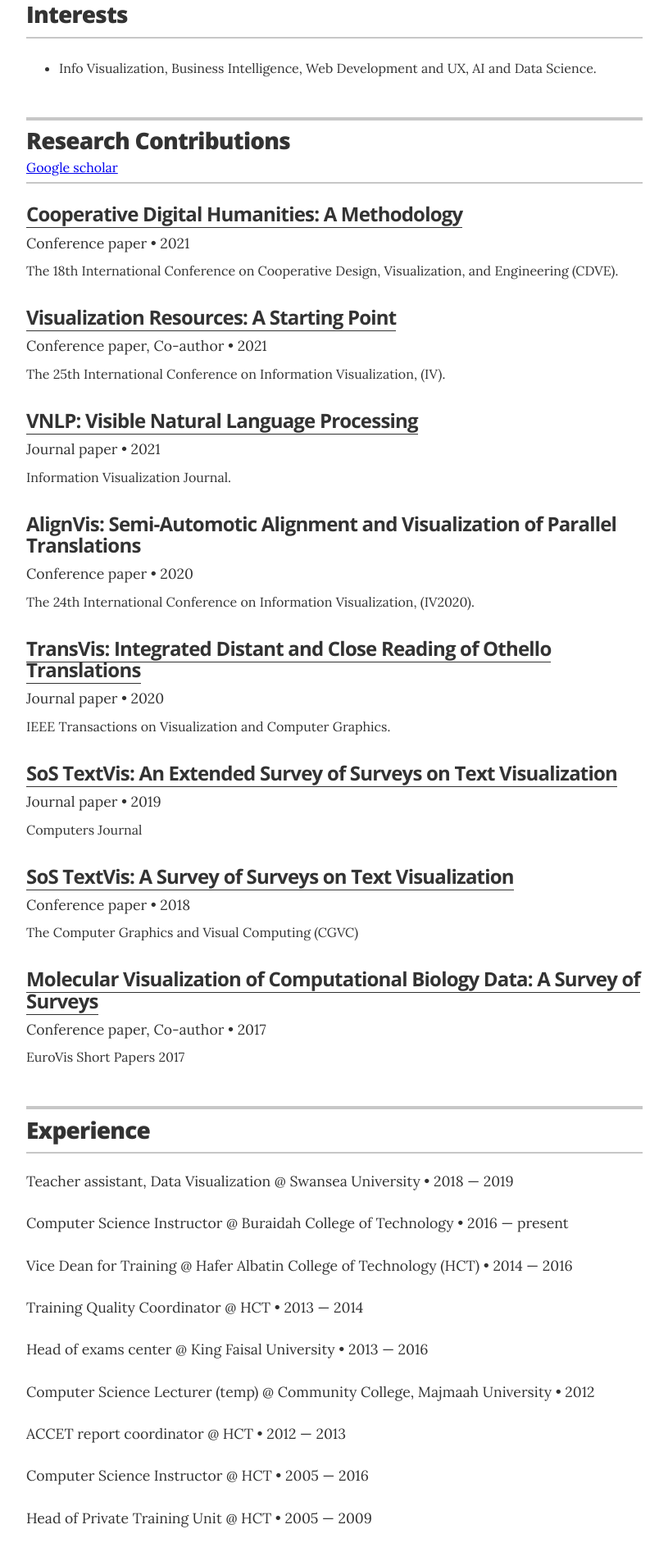
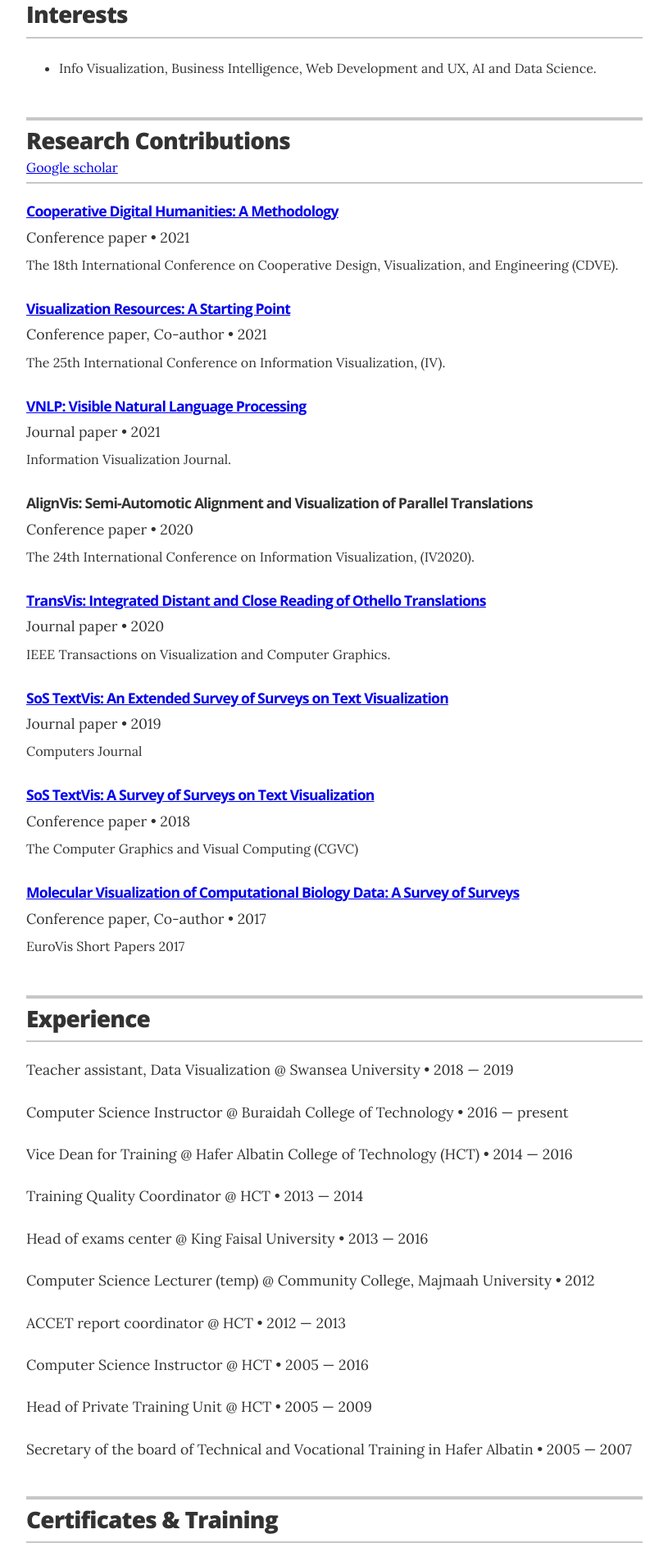
Before and after one commit to msalharbi/msalharbi.github.io, a Jekyll site: the page built from index.html, in a window 1280 px wide. Shown: the part 776-2669 px from the top of the page at 82% size, without its empty margins (232-1047 px from the left). Built offline with Jekyll 4.4.1, drawn with Linux system fonts in a browser that asks for light colours.

```diff
--- a/_layouts/resume.html
+++ b/_layouts/resume.html
@@ -105,7 +105,7 @@
           {% for project in site.data.projects %}
           <div class="resume-item" itemscope itemtype="http://schema.org/CreativeWork">
             <meta itemprop="creator" content="{{ site.resume_name }}" itemtype="http://schema.org/Person" />
-            <h4 class="resume-item-title" itemprop="name">{% if project.url %}<a href="{{ project.url }}" itemprop="url">{{ project.project }}</a>{% else %}{{ project.project }}{% endif %}</h4>
+            <h4 class="resume-item-title-small" itemprop="name">{% if project.url %}<a href="{{ project.url }}" itemprop="url">{{ project.project }}</a>{% else %}{{ project.project }}{% endif %}</h4>
             <h4 class="resume-item-details" itemprop="description">{{ project.role }}  &bull; {{ project.duration }}</h4>
             <p class="resume-item-copy">{{ project.description }}</p>
           </div>
@@ -126,7 +126,7 @@
 
         {% for job in site.data.experience %}
         <div class="resume-item" itemscope itemprop="worksFor" itemtype="http://schema.org/Organization">
-          <h3 class="resume-item-title-small" itemprop="name">{{ job.company }}</h3>
+          <h3 class="resume-item-title" itemprop="name">{{ job.company }}</h3>
           <h4 class="resume-item-details" itemprop="description">{{ job.position }} &bull; {{ job.duration }}</h4>
           <p class="resume-item-copy">{{ job.summary }}</p>
         </div><!-- end of resume-item -->
```
